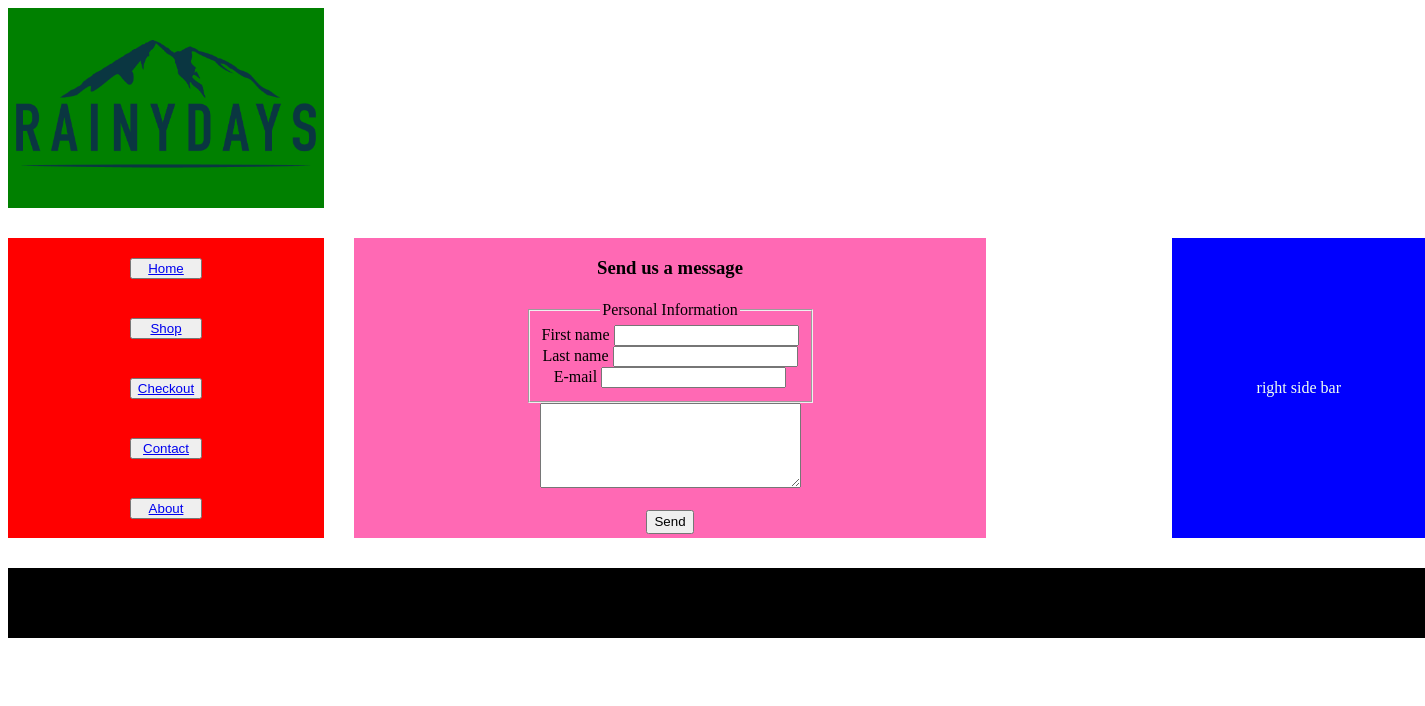
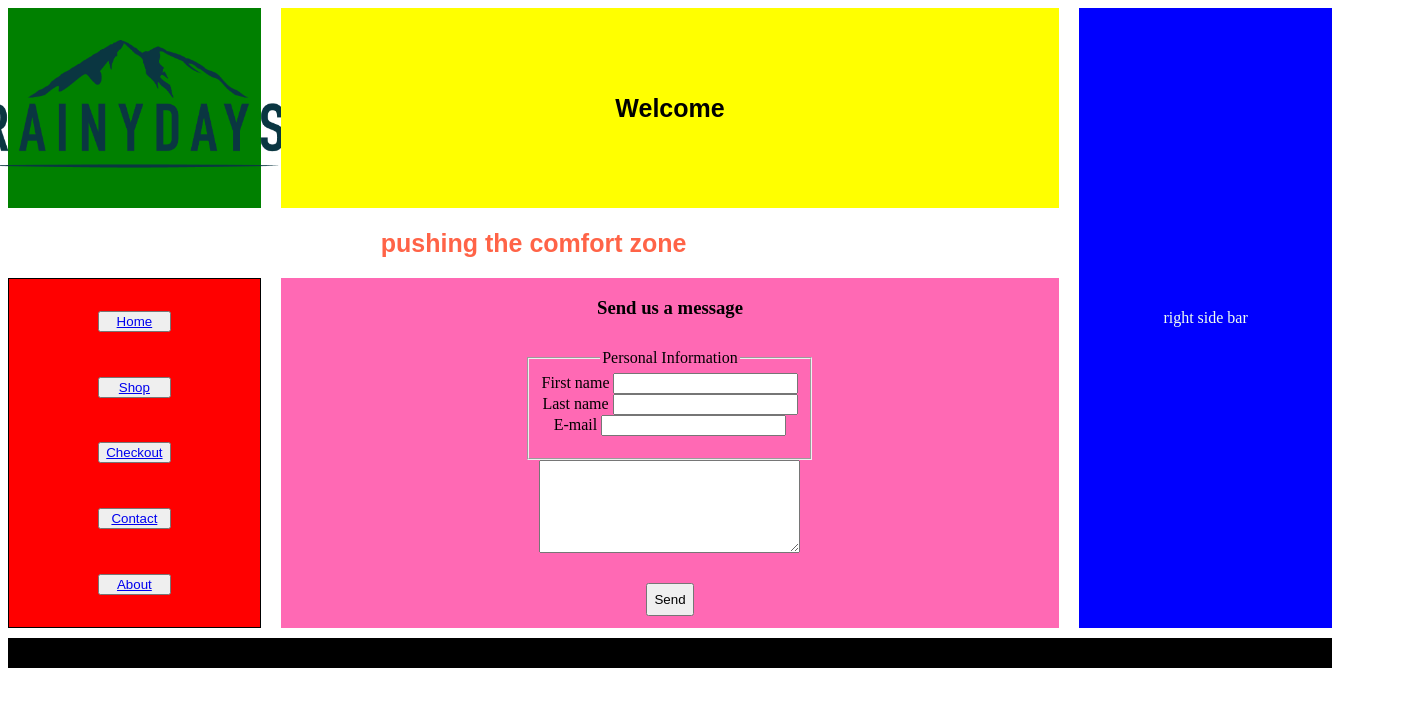
Before and after one commit to Ingsy/Rainydays, a plain HTML site: page grid.html in a window 1280 px wide. Shown: the whole page, 1425 px wide, since content can reach past the window. Drawn offline with Linux system fonts and the light colour scheme.

Commit message:
grid-testing continues

```diff
--- a/grid.html
+++ b/grid.html
@@ -19,6 +19,10 @@
   display: grid;
   align-items: center;
   justify-content: center;
+  cursor: pointer;
+  border: 1px solid #000000;
+  padding: 10px;
+  font-size: 20px;
 
 }
 .item-c {
@@ -46,16 +50,39 @@
   justify-items: center;
 
 }
+.slogan {
+  grid-area: slogan;
+  background-color: white;
+  color:tomato;
+  display: grid;
+  font-size: 25px;
+  font-family: Arial, Helvetica, sans-serif;
+  font-weight: bolder;
+  align-content: center;
+  text-align: center;
+}
+
+.top-center {
+  grid-area: top-center;
+  display: grid;
+  background-color: yellow;
+  font-size: 25px;
+  font-family: Arial, Helvetica, sans-serif;
+  font-weight: bolder;
+  align-content: center;
+  text-align: center;
+}
 
 .grid-container {
   display: grid;
-  grid-template-columns: 25% 50% 10% 20%;
-  grid-template-rows: 200px 300px 70px;
-  column-gap: 30px;
-  row-gap: 30px;
+  grid-template-columns: 20% 10% 50% 20%;
+  grid-template-rows: 200px 50px 350px 30px;
+  column-gap: 20px;
+  row-gap: 10px;
   grid-template-areas:
-    "header1 header header header"
-    "main text . sidebar"
+    "header1 top-center top-center sidebar"
+    "slogan slogan slogan sidebar"
+    "main text text sidebar"
     "footer footer footer footer";
 }
     </style>
@@ -67,6 +94,8 @@
         <img src="Img/RainyDays_Logo.png" width="300px">
       </div>
 
+      <p class="slogan"> pushing the comfort zone</p>
+
 
         <nav class="nav-grid">
             <button><a href="index.html">Home</a></button>
@@ -75,6 +104,11 @@
             <button><a href="contact.html">Contact</a></button>
             <button><a href="about.html">About</a></button>
         </nav>
+
+      <div class="top-center">
+        Welcome
+      </div>
+
        <div class="item-c">right side bar</div>
        <div class="item-d">test 4</div>
 
```
Also changed, not shown: css/styles.css (+7 -11 lines), index.html (+1 -1 lines).
